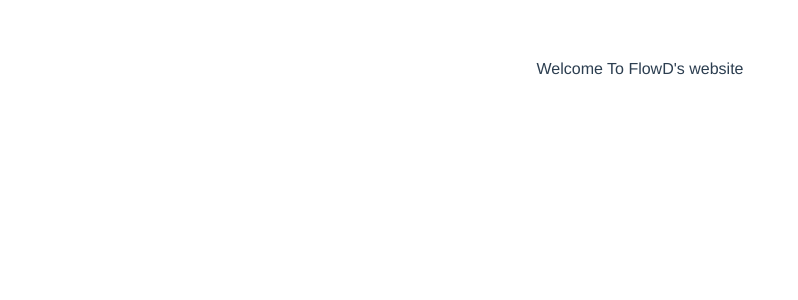
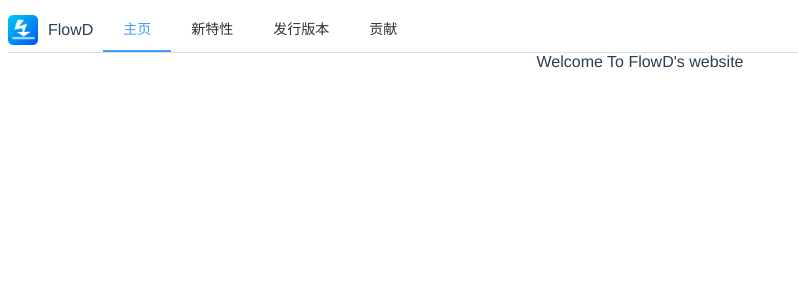
Before and after one commit to ProgramCX/flowd_site, a Vue app: page / in a window 1280 px wide. Shown: the top 300 px of the page, without its empty margins (0-798 px from the left). Built offline with nearby package versions, Linux system fonts and the light colour scheme.

Commit message:
feat: main menu basic ui

```diff
--- a/src/App.vue
+++ b/src/App.vue
@@ -25,6 +25,5 @@
   -moz-osx-font-smoothing: grayscale;
   text-align: center;
   color: #2c3e50;
-  margin-top: 60px;
 }
 </style>
--- a/src/components/MainMenu.vue
+++ b/src/components/MainMenu.vue
@@ -1,12 +1,58 @@
 <template>
-    <div></div>
+    <el-menu mode="horizontal" class="menu-bar"
+    default-active="/index"
+    @select="handleSelect">
+    <div class="meta" @click="metaClicked">
+        <img src="../assets/logo.png" id="logo"/>
+      <span id="title">FlowD</span>
+    </div>
+      <el-menu-item index="/index">主页</el-menu-item>
+      <el-menu-item index="/newfeature">新特性</el-menu-item>
+      <el-menu-item index="/releasedownload">发行版本</el-menu-item>
+      <el-menu-item index="/contributecomp">贡献</el-menu-item>
+    </el-menu>
 </template>
 
 <script>
+    // import {onMounted} from 'vue'
+    import {  useRouter } from 'vue-router';
     export default {
         name:'MainMenu',
         setup(){
+            const router=useRouter();
+            const currentPath = router.path;
 
+            function handleSelect(key){
+                router.push(key);
+            }
+            function metaClicked(){
+                router.push('/index');
+            }
+            return {
+                handleSelect,
+                currentPath,
+                metaClicked
+            }
         }
     }
 </script>
+<style scoped>
+.menu-bar{
+    display: flex;
+    align-items: center;
+    height: 45px;
+}
+.meta{
+    display: inherit;
+    align-items: inherit;
+    cursor: pointer;
+}
+#logo{
+    height: 30px;
+}
+#title{
+    margin-left: 10px;
+    margin-right: 10px;
+}
+
+</style>
```
Also changed, not shown: src/assets/svg/menu.svg (added).
